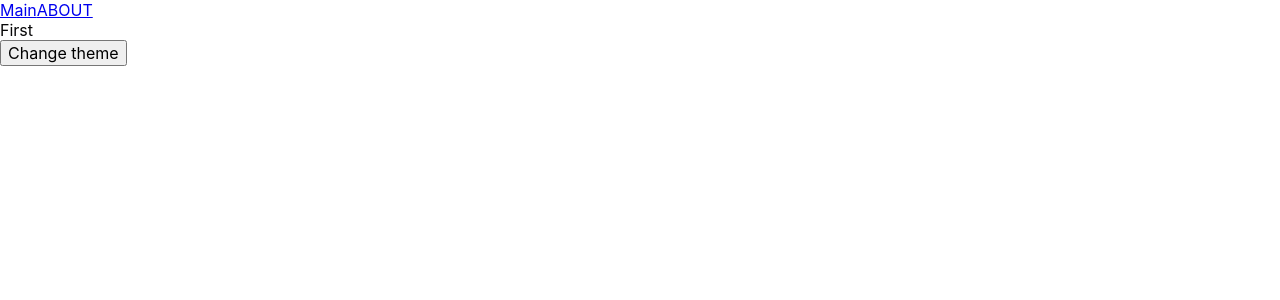
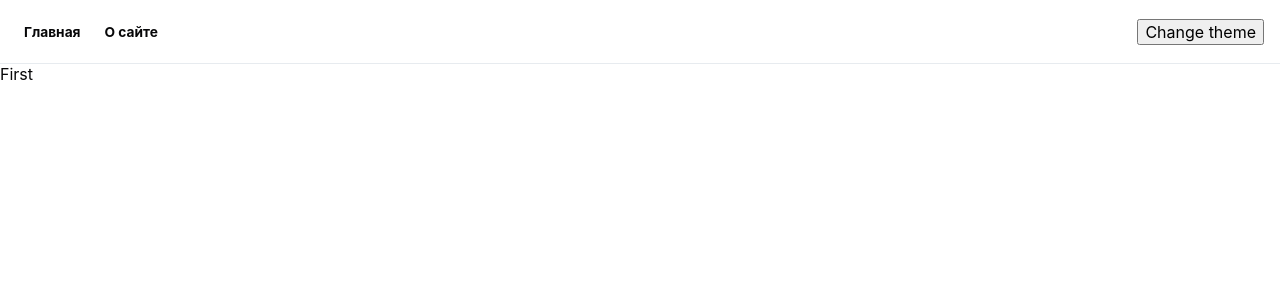
Before and after one commit to skitchen1992/InfoPortal, a React app: page / in a window 1280 px wide. Shown: the top 300 px of the page. Built offline with nearby package versions, Linux system fonts and the light colour scheme.

Commit message:
added header

```diff
--- a/package.json
+++ b/package.json
@@ -33,6 +33,7 @@
   "dependencies": {
     "react": "17.0.2",
     "react-dom": "17.0.2",
-    "react-router-dom": "6.2.1"
+    "react-router-dom": "6.2.1",
+    "phosphor-react": "1.4.1"
   }
 }
--- a/src/app/App.tsx
+++ b/src/app/App.tsx
@@ -1,20 +1,17 @@
 import {FC} from 'react';
 import "./styles/index.scss"
-import {Link} from "react-router-dom";
 import {classNames} from "shared/lib/classNames";
 import {useTheme} from "app/providers/ThemeProvider";
-import {RoutePath} from "shared/config/routeConfig/routeConfig";
 import {AppRouter} from "app/providers/router";
+import {Header} from "widgets/Header";
 
 const App: FC = () => {
-    const {theme, toggleTheme} = useTheme()
+    const {theme} = useTheme()
 
     return (
         <div className={classNames("app", {}, [theme])}>
-            <Link to={RoutePath.main}>Main</Link>
-            <Link to={RoutePath.about}>ABOUT</Link>
+            <Header/>
             <AppRouter/>
-            <button onClick={toggleTheme}>Change theme</button>
         </div>
     );
 };
--- a/src/app/styles/themes/dark.scss
+++ b/src/app/styles/themes/dark.scss
@@ -2,7 +2,12 @@
 
   --text-primary: #ffffff;
   --text-secondary: #71717A;
-  --text-fig: #2083F3;
+  --text-fig: #66B2FF;
 
-  --bg-color: #021023
+  --bg-color: #011E3C;
+
+  --header-border-color: #1A283B;
+  --header-bg-color: #071A2F;
+  --header-text-hover-color: #92BAE4;
+  --header-bg-hover-color: #132F4C;
 }
--- a/src/app/styles/themes/light.scss
+++ b/src/app/styles/themes/light.scss
@@ -2,7 +2,12 @@
 
   --text-primary: #070708;
   --text-secondary: #71717A;
-  --text-fig: #2083F3;
+  --text-fig: #0072E5;
 
-  --bg-color: #ffffff
+  --bg-color: #ffffff;
+
+  --header-border-color: #E7EBEF;
+  --header-bg-color: #ffffff;
+  --header-text-hover-color: #3F4F60;
+  --header-bg-hover-color: #F4F6F9;
 }
--- a/src/app/styles/variables/global.scss
+++ b/src/app/styles/variables/global.scss
@@ -32,5 +32,7 @@
   --font-size-body2: 0.857rem;
   --body2: var(--font-size-body2) var(--font-family-main);
 
+  --header-height: 64px
+
 
 }
--- a/src/shared/lib/classNames.ts
+++ b/src/shared/lib/classNames.ts
@@ -1,10 +1,10 @@
 type Mods = Record<string, boolean | string>
 
-export function classNames(cls: string, mods: Mods, additional: string[]): string {
+export function classNames(cls: string, mods: Mods = {}, additional: string[] = []): string {
 
     return [
         cls,
-        ...additional,
+        ...additional.filter(Boolean),
         ...Object.entries(mods)
             .filter(([className, value]) => Boolean(value))
             .map(([className, value]) => className)
--- /dev/null
+++ b/src/shared/ui/AppLink/AppLink.module.scss
@@ -0,0 +1,13 @@
+.root {
+  color: var(--text-primary);
+  text-decoration: none;
+  font: var(--body2);
+  font-weight: bold;
+  padding: 8px;
+
+  &:hover {
+    color: var(--header-text-hover-color);
+    background-color: var(--header-bg-hover-color);
+    border-radius: 8px;
+  }
+}
--- /dev/null
+++ b/src/shared/ui/AppLink/AppLink.tsx
@@ -0,0 +1,20 @@
+import {classNames} from "shared/lib/classNames";
+import cls from "./AppLink.module.scss"
+import React, {FC} from "react";
+import {Link, LinkProps} from "react-router-dom";
+
+interface IProps extends LinkProps {
+    className?: string
+}
+
+export const AppLink: FC<IProps> = (props) => {
+    const {className, to, children, ...othersProps} = props
+    return (
+        <Link
+            className={classNames(cls.root, {}, [className])}
+            to={to}
+            {...othersProps}>
+            {children}
+        </Link>
+    );
+};
--- /dev/null
+++ b/src/widgets/Header/index.ts
@@ -0,0 +1,4 @@
+import {Header} from "./ui/Header";
+
+
+export {Header}
--- /dev/null
+++ b/src/widgets/Header/ui/Header.module.scss
@@ -0,0 +1,17 @@
+.root {
+  display: flex;
+  align-items: center;
+  justify-content: space-between;
+  width: 100%;
+  height: var(--header-height);
+  border-bottom: 1px solid;
+  border-color: var(--header-border-color);
+  padding: 8px 16px;
+  z-index: 1100;
+  background: var(--header-bg-color);
+}
+
+.links {
+  display: flex;
+  column-gap: 8px;
+}
--- /dev/null
+++ b/src/widgets/Header/ui/Header.tsx
@@ -0,0 +1,26 @@
+import React, {FC} from 'react';
+import {RoutePath} from "shared/config/routeConfig/routeConfig";
+import {classNames} from "shared/lib/classNames";
+import cls from "./Header.module.scss"
+import {useTheme} from "app/providers/ThemeProvider";
+import {AppLink} from "shared/ui/AppLink/AppLink";
+
+interface IProps {
+    className?: string
+}
+
+export const Header: FC<IProps> = (props) => {
+    const {className} = props
+
+    const {toggleTheme} = useTheme()
+
+    return (
+        <div className={classNames(cls.root, {}, [className])}>
+            <div className={classNames(cls.links, {}, [])}>
+                <AppLink to={RoutePath.main}>Главная</AppLink>
+                <AppLink  to={RoutePath.about}>О сайте</AppLink>
+            </div>
+            <button onClick={toggleTheme}>Change theme</button>
+        </div>
+    );
+};
```
